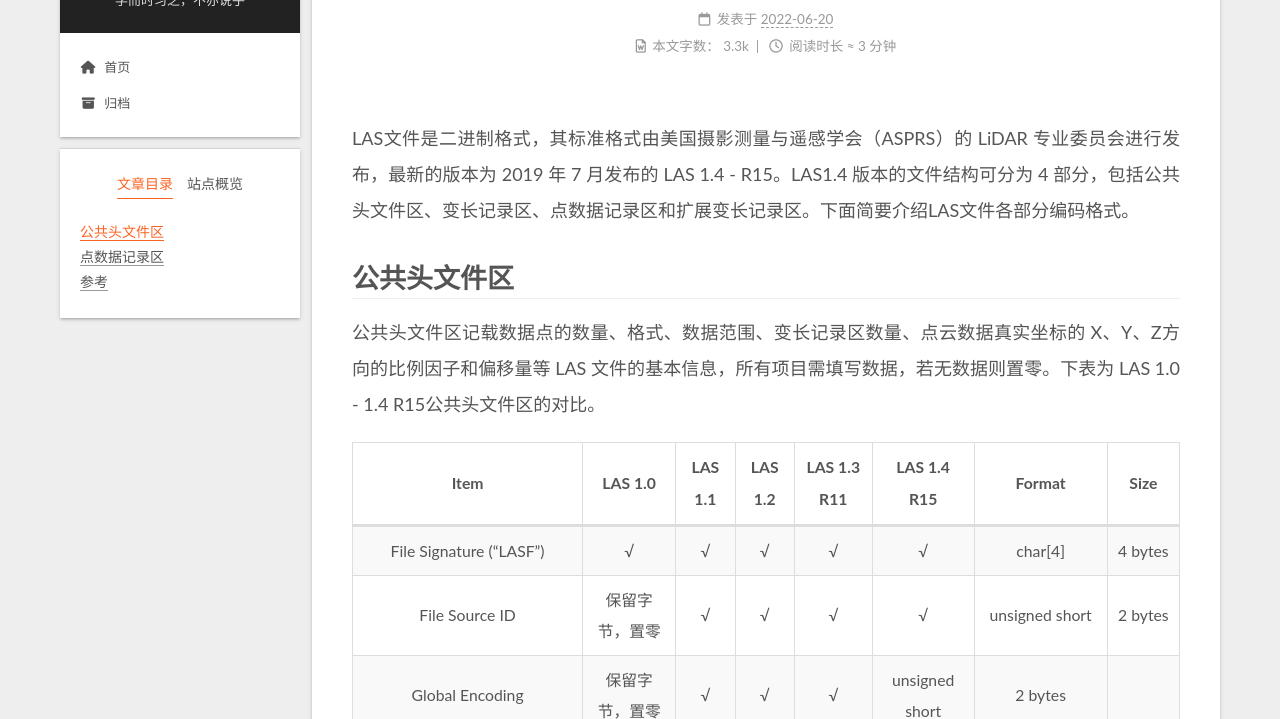
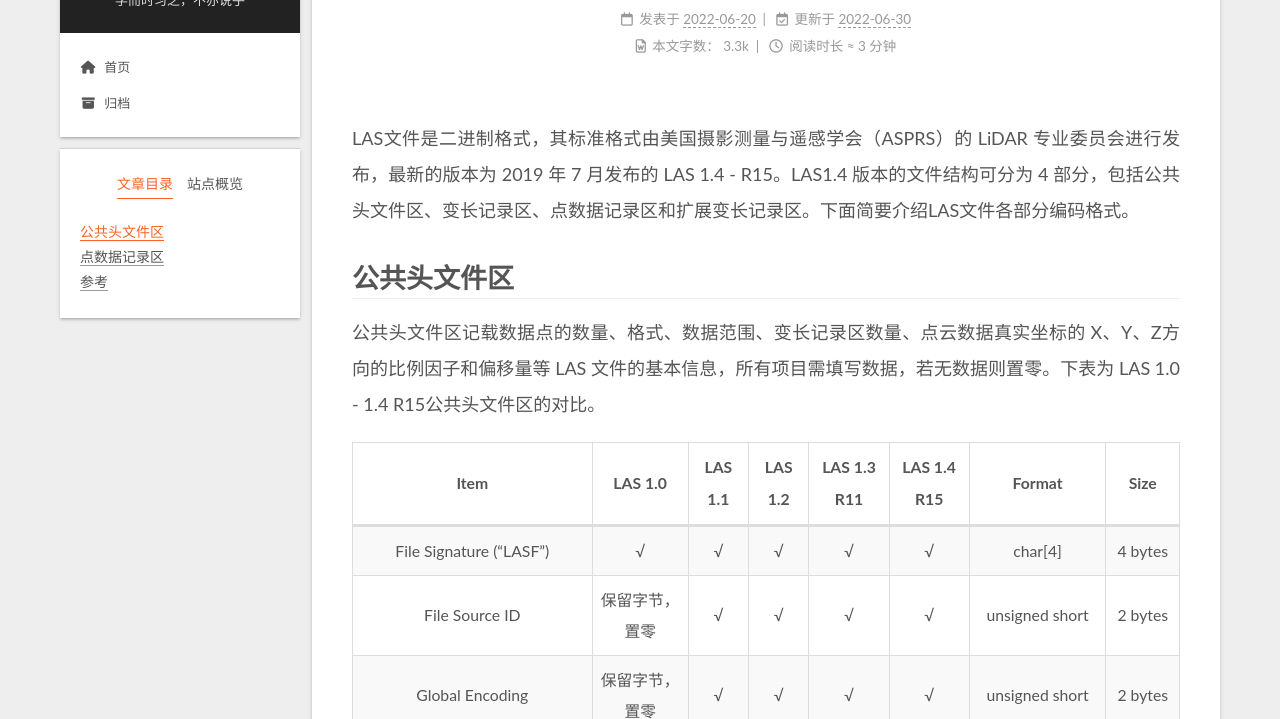
Before and after one commit to AbandonSSR/AbandonSSR.github.io, a plain HTML site: page 2022/26024.html/index.html in a window 1280 px wide. Shown: the part 81-800 px from the top of the page. Drawn offline with nearby package versions, Linux system fonts and the light colour scheme.

Commit message:
Site updated: 2022-06-30 18:18:47

```diff
--- a/2022/26024.html/index.html
+++ b/2022/26024.html/index.html
@@ -29,7 +29,7 @@
 <meta property="og:description" content="LAS文件是二进制格式，其标准格式由美国摄影测量与遥感学会（ASPRS）的 LiDAR 专业委员会进行发布，最新的版本为 2019 年 7 月发布的 LAS 1.4 - R15。LAS1.4 版本的文件结构可分为 4 部分，包括公共头文件区、变长记录区、点数据记录区和扩展变长记录区。下面简要介绍LAS文件各部分编码格式。">
 <meta property="og:locale" content="zh_CN">
 <meta property="article:published_time" content="2022-06-20T02:44:52.000Z">
-<meta property="article:modified_time" content="2022-06-20T03:23:06.613Z">
+<meta property="article:modified_time" content="2022-06-30T10:17:44.388Z">
 <meta property="article:author" content="AbandonSSR">
 <meta property="article:tag" content="AbandonSSR的博客">
 <meta name="twitter:card" content="summary">
@@ -210,8 +210,14 @@
       </span>
       <span class="post-meta-item-text">发表于</span>
 
-
-      <time title="创建时间：2022-06-20 10:44:52 / 修改时间：11:23:06" itemprop="dateCreated datePublished" datetime="2022-06-20T10:44:52+08:00">2022-06-20</time>
+      <time title="创建时间：2022-06-20 10:44:52" itemprop="dateCreated datePublished" datetime="2022-06-20T10:44:52+08:00">2022-06-20</time>
+    </span>
+    <span class="post-meta-item">
+      <span class="post-meta-item-icon">
+        <i class="far fa-calendar-check"></i>
+      </span>
+      <span class="post-meta-item-text">更新于</span>
+      <time title="修改时间：2022-06-30 18:17:44" itemprop="dateModified" datetime="2022-06-30T18:17:44+08:00">2022-06-30</time>
     </span>
 
 
@@ -282,9 +288,9 @@
 <td align="center">√</td>
 <td align="center">√</td>
 <td align="center">√</td>
+<td align="center">√</td>
 <td align="center">unsigned short</td>
 <td align="center">2 bytes</td>
-<td align="center"></td>
 </tr>
 <tr>
 <td align="center">Project  ID - GUID Data 1</td>
```
Also changed, not shown: index.html (+8 -2 lines).
